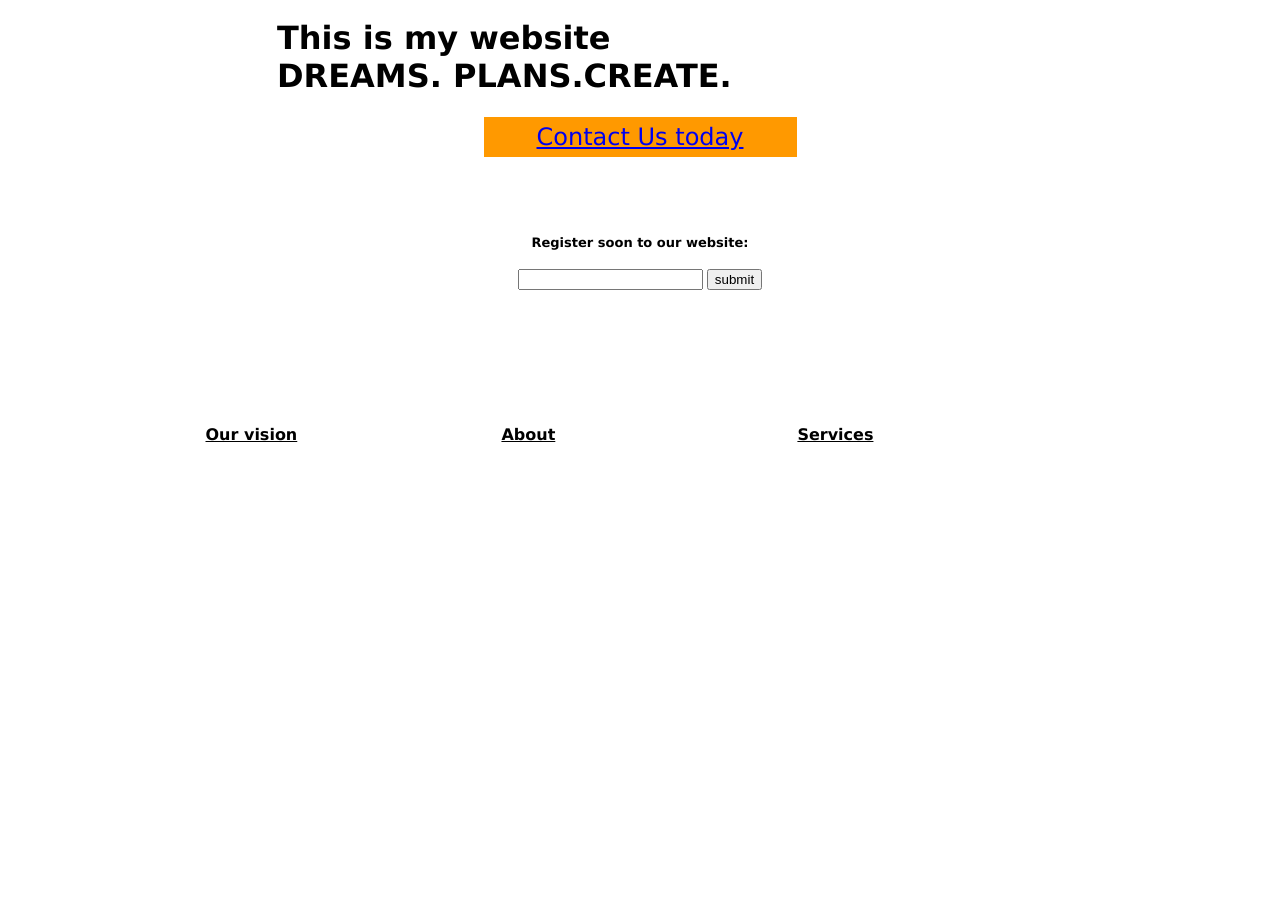
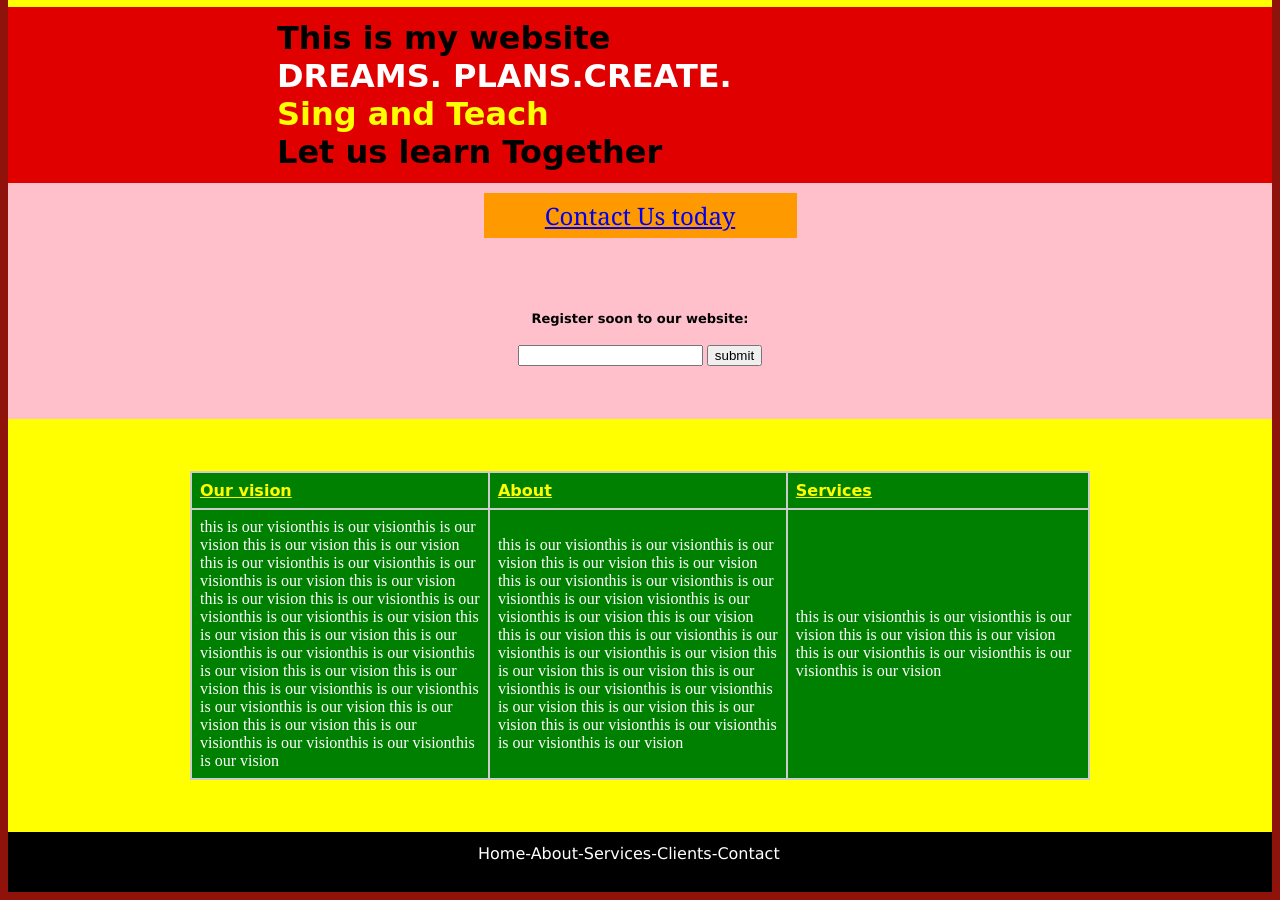
Before and after one commit to Ayantika6767/join_my_singing_class, a plain HTML site: page index.html in a window 1280 px wide. Shown: the part 661-1561 px from the top of the page. Before the commit the page ends 1268 px from the top, so only its background shows below. Drawn offline with Linux system fonts and the light colour scheme.

Commit message:
Add files via upload

```diff
--- a/index.html
+++ b/index.html
@@ -5,7 +5,14 @@
 <head>
     <meta http-equiv="content-type" conyent="text/html; charset=UTF-8" />
 
-   <title>WEBSITE PROJECT</title>
+   <title>Join My Singing Classes</title>
+   <style type="text/css">
+    body{
+        background-color:rgb(143, 19, 10);
+
+    }
+    </style>
+
 </head>
 
 <body>
@@ -45,12 +52,12 @@ bgcolor="#F0F0F0">
     <td align="center">
         <table width="708" border="0" cellspacing="1" cellpadding="1">
             <tr>
-                <td width="338 align="left"> <font face="Verdanta, Geneva, sans-serif" color=
+                <td width="338 align="left"> <font face="monospace" color=
                     "black" size="5" ><strong>MyBusiness</strong>
                     <br/>
                     Website</font>
 
-                    <td width="291 align="right"> <font face="Verdanta, Geneva, sans-serif" color=
+                    <td width="291 align="right"> <font face="monospace" color=
                         "black" size="5" ><strong>Call Us Today!</strong>
                         <br/>
                         1-800-000-0000</font></td>
@@ -62,7 +69,7 @@ bgcolor="#F0F0F0">
 </table>
 
 <table width="100%" height="150" border="0" cellspacing="5" cellpadding="5"
-bgcolor="white">
+bgcolor="yellow">
 <tr>
     <td align="center">
         <table width="600" border="0" cellspacing="1" cellpadding="1">
@@ -78,14 +85,17 @@ bgcolor="white">
 </table>
 
 <table width="100%" height="82" border="0" cellspacing="5" cellpadding="5"
-bgcolor="white">
+bgcolor="percussion">
 <tr>
 <td height="72" align="center" valign="top">
     <table width="730" border="0" cellspacing="1" cellpadding="1">
         <tr>
-            <td width="729 align="center"> <font face="Verdanta, Geneva, sans-serif" color=
+            <td width="729 align="center"> <font face="cursive" color=
                 "black" size="6" ><strong>This is my website<br/>
-                DREAMS. PLANS.CREATE.</strong><br/>
+               <font color="white"> DREAMS. PLANS.CREATE.</font><br>
+               <font color="yellow"> Sing and Teach </font><br>
+                Let us learn Together
+            </strong><br/>
                 </font>
 
 
@@ -99,12 +109,12 @@ bgcolor="white">
 </table>
 
 <table width="100%" height="236" border="0" cellspacing="5" cellpadding="5"
-bgcolor="white">
+bgcolor="pink">
 <TR>
     <td height="72" align="center" valign="top">
         <table width="313" border="0" cellspacing="3" cellpadding="3" BGCOLOR="#FF9900">
 
-          <tr>  <td width="301" align="center" nowrap="nowrap"> <font face="Verdanta, Geneva, sans-serif" color=
+          <tr>  <td width="301" align="center" nowrap="nowrap"> <font face="Georgia" color=
                 "white" size="5" ><a href="#">Contact Us today</a><br/>
                 </font>
                 </td>
@@ -125,41 +135,91 @@ bgcolor="white">
 
                 <form name="contact" method ="post" action="send.php">
                     <input type="text" name="email"/>
-                    <input type="submit" name="button" value="submit" />
+                    <input type="submit" name="button" value="submit" /></form>
+        </td>
+</tr>
+
+
+<table  width="100%" height="100" border="0"  cellpadding="50" bgcolor="yellow">
+    <tr >
+        <td  height="72" align="center" valign="top">
+
+                <table width="900"  bgcolor="green" height="236" border="1" cellspacing="0" cellpadding="8" bordercolor="#cccccc">
+
+
+                <tr>
+    <td width="286" > <font face="cursive" color=
+        "yellow" size="3" ><strong> <u> Our vision</u></strong>
+        </font>
+     <td width="286"> <font face="cursive" color=
+            "yellow" size="3" ><strong><u>About</u></strong>
+            </font>
+     <td width="290" > <font face="cursive" color=
+                "yellow" size="3" ><strong><u>Services</u></strong>
+                </font>
+</tr>
+
+<tr>
+    <td>
+        <font face="serif" color=
+        "white" size="3">this is our visionthis is our visionthis is our vision
+        this is our vision this is our vision this is our visionthis is our
+         visionthis is our visionthis is our vision  this is our vision this is our vision this is our visionthis is our
+         visionthis is our visionthis is our vision
+         this is our vision this is our vision this is our visionthis is our
+         visionthis is our visionthis is our vision
+         this is our vision this is our vision this is our visionthis is our
+         visionthis is our visionthis is our vision
+         this is our vision this is our vision this is our visionthis is our
+         visionthis is our visionthis is our vision
+
+      </font>
+    </td>
+
+    <td>
+        <font face="serif" color=
+        "white" size="3">this is our visionthis is our visionthis is our vision
+        this is our vision this is our vision this is our visionthis is our
+         visionthis is our visionthis is our vision
+         visionthis is our visionthis is our vision
+         this is our vision this is our vision this is our visionthis is our
+         visionthis is our visionthis is our vision
+         this is our vision this is our vision this is our visionthis is our
+         visionthis is our visionthis is our vision
+         this is our vision this is our vision this is our visionthis is our
+         visionthis is our visionthis is our vision
+      </font>
+    </td>
+
+    <td>
+        <font face="serif" color=
+        "white" size="3">this is our visionthis is our visionthis is our vision
+        this is our vision this is our vision this is our visionthis is our
+         visionthis is our visionthis is our vision
+
+      </font>
+    </td>
 
 
 
-                </form>
-        </td>
-</tr>
-</table>
-
-<table  width="100%" height="236" border="0" cellspacing="5" cellpadding="5" bgcolor="white">
-    <tr>
-        <td height="72" align="center" valign="top">
-            <table width=901 height="236" border="0" cellspacing="8" cellpadding="8" bordercolor="#cccccc">
-<tr>
-    <td width="286" > <font face="Verdanta, Geneva, sans-serif" color=
-        "black" size="3" ><strong> <u> Our vision</u></strong>
-        </font>
-     <td width="286"> <font face="Verdanta, Geneva, sans-serif" color=
-            "black" size="3" ><strong><u>About</u></strong>
-            </font>
-     <td width="290" > <font face="Verdanta, Geneva, sans-serif" color=
-                "black" size="3" ><strong><u>Services</u></strong>
-                </font>
-</tr>
-<tr>
-    <td>
-        <font face="Verdanta, Geneva, sans-serif" color=
-        "black" size="3">
-
-        </font>
-    </td>
 </tr>
             </table>
         </td>
     </tr>
 </table>
+
+<table  width="100%" height="60" border="0" cellspacing="5" cellpadding="5" bgcolor="black">
+    <tr>
+        <td  align="center" >
+            <font face="Verdanta, Geneva, sans-serif" color=
+            "white" >  Home-About-Services-Clients-Contact</font>br>
+        </br>
+        © 2021 by MyBusiness Website
+    </font>
+    </td>
+    </tr>
+    </table>
+
+
  </body>
 </HTML>
```
